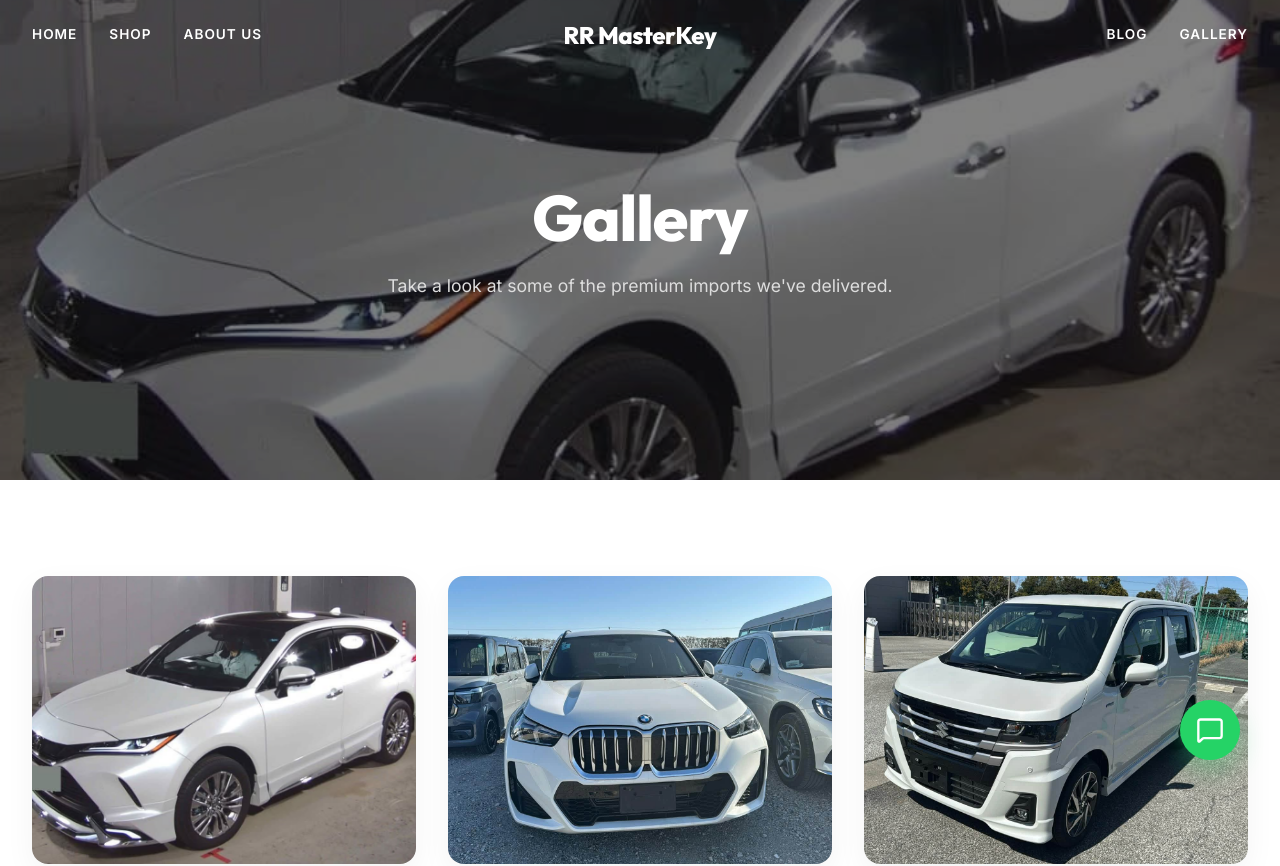
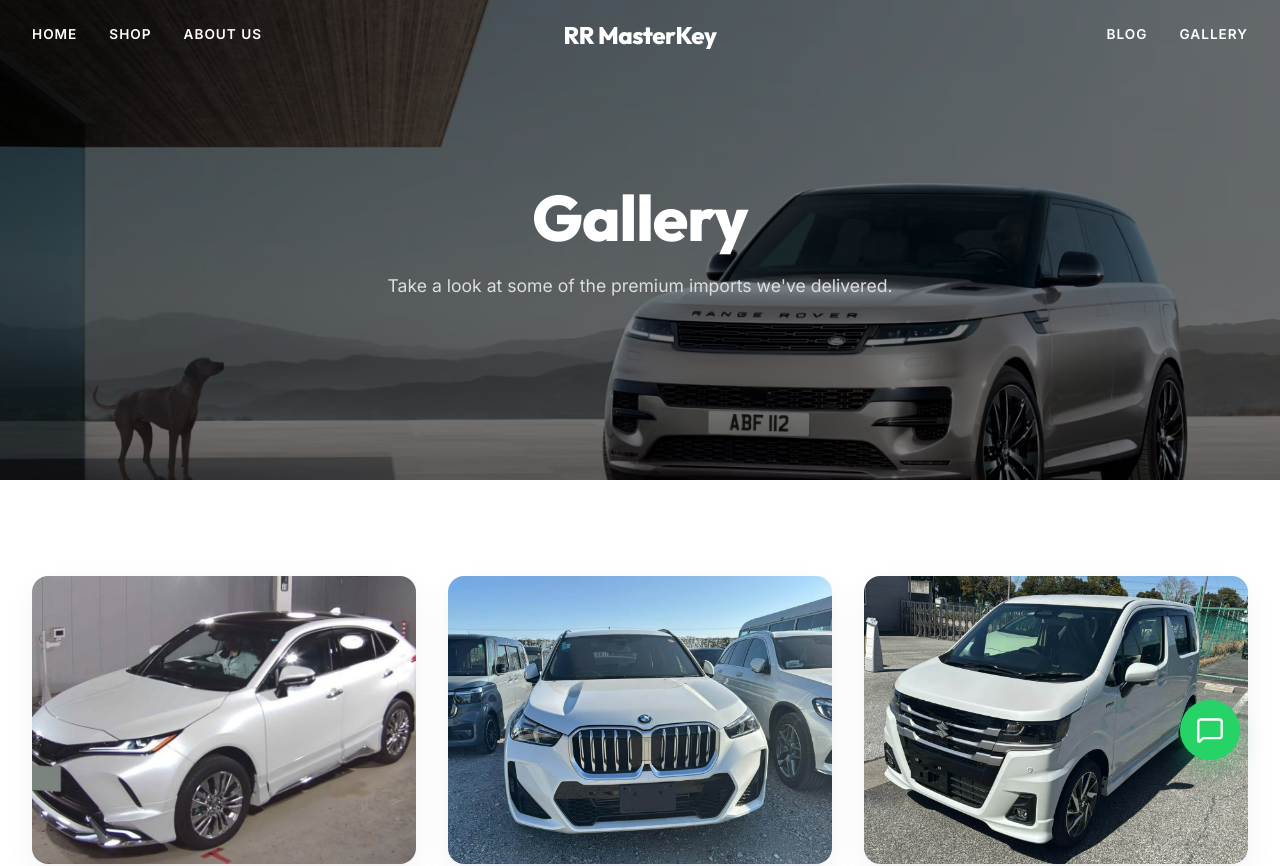
Before and after one commit to AMGRPrabhatha/RR-Master-Key, a React (Vite) app: page /gallery in a window 1280 px wide. Shown: the top 866 px of the page. Built offline with nearby package versions, Linux system fonts and the light colour scheme.

Commit message:
Update Gallery page hero image to custom image

```diff
--- a/src/pages/Gallery.jsx
+++ b/src/pages/Gallery.jsx
@@ -21,7 +21,7 @@
     <div className="gallery-page">
       {/* Hero Section */}
       <div className="modern-page-hero">
-        <img src="/gallery/1.jpg" alt="Gallery Hero" className="modern-hero-bg" />
+        <img src="/gallery-image.jpg" alt="Gallery Hero" className="modern-hero-bg" />
         <div className="page-header">
           <div className="container">
             <motion.h1
```
Also changed, not shown: public/gallery-image.jpg (added).
